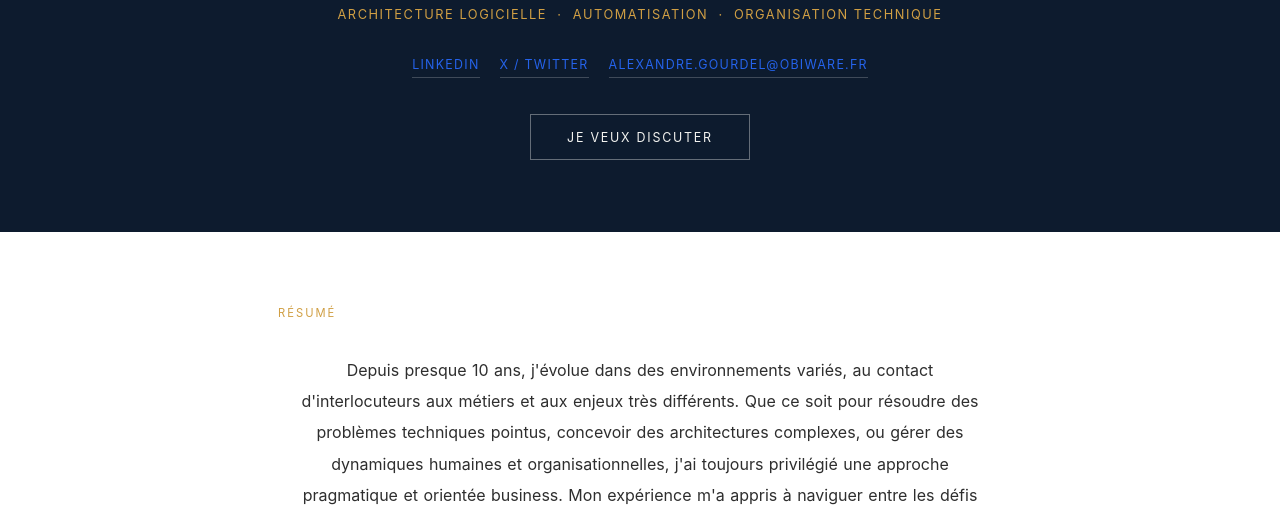
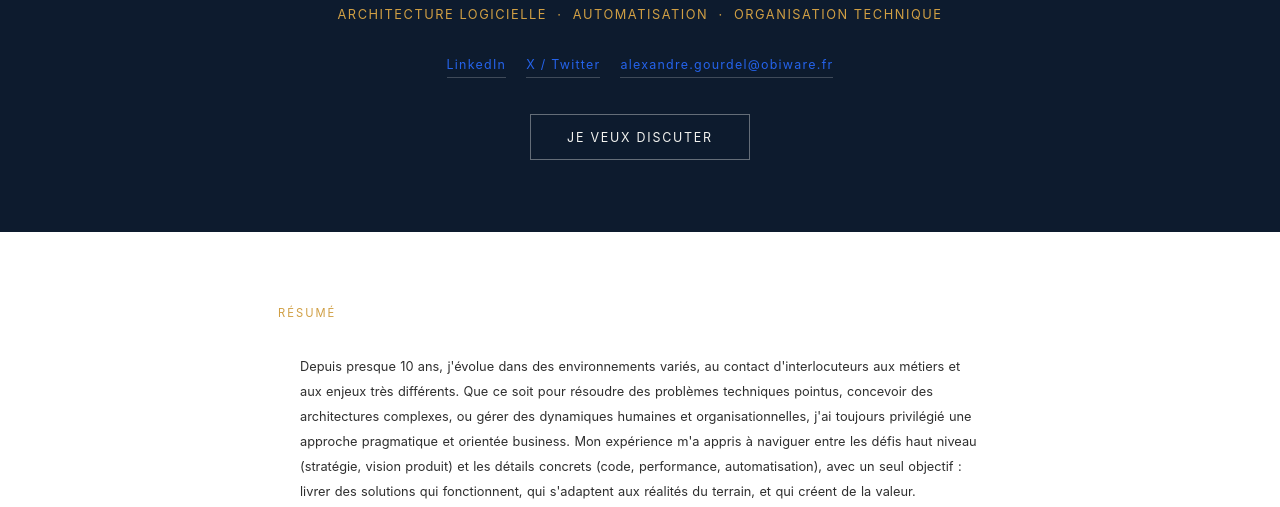
Before and after one commit to obiware/obiware.github.io, a plain HTML site: page index.html in a window 1280 px wide. Shown: the part 302-809 px from the top of the page. Drawn offline with Linux system fonts and the light colour scheme; a web font is replaced by a local one.

Commit message:
Change style

```diff
--- a/index.html
+++ b/index.html
@@ -104,7 +104,6 @@
       text-decoration: none;
       font-size: .78rem;
       letter-spacing: .1em;
-      text-transform: uppercase;
       border-bottom: 1px solid rgba(242, 242, 239, 0.22);
       padding-bottom: 2px;
       transition: color .2s, border-color .2s;
@@ -158,12 +157,13 @@
     #resume .section-label { text-align: left; }
 
     #resume p {
-      font-size: 1rem;
+      font-size: 0.8rem;
       line-height: 1.95;
       word-spacing: .06em;
       max-width: 680px;
       margin: 0 auto 1.5rem;
       color: #2e2e2e;
+      text-align: start;
     }
     #resume p:last-child { margin-bottom: 0; }
 
```
